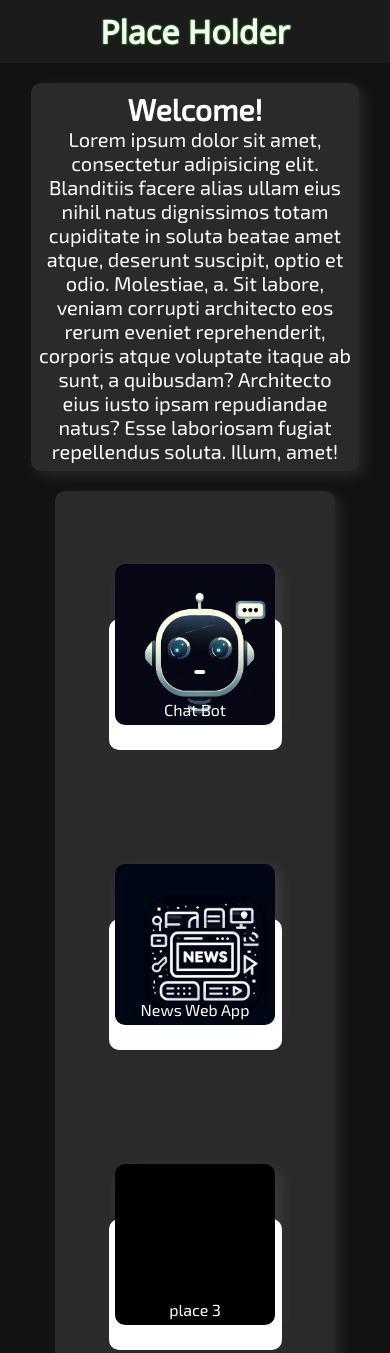
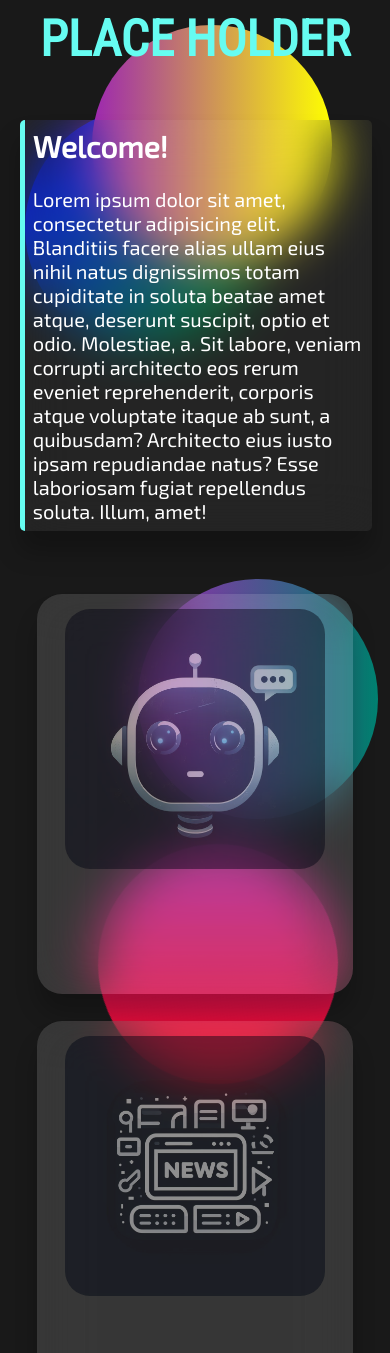
Before and after one commit to Aadit-Garg/Cyber-Scape, a website: page index.html in a window 390 px wide. Shown: the top 1353 px of the page. Drawn offline with Linux system fonts and the light colour scheme.

Commit message:
really pleasing design addons

```diff
--- a/index.html
+++ b/index.html
@@ -5,25 +5,21 @@
 	<meta charset="UTF-8" />
 	<meta name="viewport" content="width=device-width, initial-scale=1.0" />
 	<title>School Project</title>
-	<link rel="stylesheet" href="style.css" />
-</head>
-
-<head>
-	<meta charset="UTF-8" />
-	<meta name="viewport" content="width=device-width, initial-scale=1.0" />
-	<title>School Project</title>
-	<link rel="stylesheet" href="style.css" />
+	<link rel="stylesheet" href="try_new.css" />
 </head>
 
 <body>
+	<section class="section1"></section>
+	<section class="section2"></section>
+
 	<header>
-		<h1 class="head">Place Holder</h1>
+		<h1 class="head">PLACE HOLDER</h1>
 	</header>
-
 	<!-- To test and circulate data in between, modify as per required but the onClick statement is necessary -->
 
 	<div class="welcome_para">
 		<h2 class="para">Welcome!</h2>
+		<br>
 		<p class="para">
 			Lorem ipsum dolor sit amet, consectetur adipisicing elit. Blanditiis
 			facere alias ullam eius nihil natus dignissimos totam cupiditate in
@@ -35,26 +31,16 @@
 		</p>
 	</div>
 	<div class="maindiv">
-		<div class="childdiv1 child" onclick="window.location='bot.html';">
-			<div class="card">
-				<p>Lorem ipsum, dolor sit amet</p>
-			</div>
+		<div class="card">
+			<div class="child childdiv1"></div>
+		</div>
+		<div class="card">
+			<div class="child childdiv2"></div>
+		</div>
+		<div class="card">
+			<div class="child childdiv3"></div>
+		</div>
 
-			<p class="info">Chat Bot</p>
-
-		</div>
-		<div class="childdiv2 child" onclick="window.location='https://newsroom-inc.onrender.com/';">
-			<div class="card">Lorem ipsum dolor sit amet</div>
-			<p class="info">News Web App</p>
-
-
-		</div>
-		<div class="childdiv3 child">
-			<div class="card">Lorem ipsum dolor sit amet</div>
-
-			<p class="info">place 3</p>
-
-		</div>
 	</div>
 </body>
 
--- a/style.css
+++ b/style.css
@@ -155,12 +155,9 @@ a {
     .maindiv {
         flex-direction: column;
         width: 70%;
-        height: 900px;
+        height: 650px;
         margin-bottom: 20px;
         justify-content: space-around
     }
 
-    .maindiv:has(.child:hover) {
-        height: 1000px;
-    }
 }
--- /dev/null
+++ b/try_new.css
@@ -0,0 +1,287 @@
+@import url('https://fonts.googleapis.com/css2?family=Exo+2&family=Noto+Sans&display=swap');
+@import url('https://fonts.googleapis.com/css2?family=Fjalla+One&display=swap');
+@import url('https://fonts.googleapis.com/css2?family=Roboto+Condensed&display=swap');
+
+* {
+    margin: 0%;
+    padding: 0%;
+}
+
+body {
+    background-color: #191919;
+    /* background-color: #121321; */
+    color: white;
+    overflow-x: hidden;
+}
+
+header {
+    position: relative;
+    /* background-color: #1f2833; */
+    text-align: left;
+    padding: 10px;
+    font-family: "Roboto Condensed", 'Noto Sans', sans-serif;
+    font-size: 30px;
+}
+
+.head {
+    position: relative;
+    /* add glow effect */
+    text-shadow: 0 0 100px rgba(255, 255, 255, 0.1);
+    color: #66fcf1;
+    transition: 0.6s;
+    width: fit-content;
+    height: 70px;
+    margin: auto;
+    align-self: self-start;
+}
+
+.head:after {
+    content: '';
+    position: absolute;
+    width: 87%;
+    transform: scaleX(0);
+    height: 6px;
+    bottom: 0;
+    left: 0;
+    background-color: #66fcf1;
+    transform-origin: bottom right;
+    transition: transform 0.6s cubic-bezier(0.86, 0, 0.07, 1);
+}
+
+.head:after {
+    box-shadow: 5px 5px 10px #6ffff5;
+}
+
+
+.head:hover:after {
+    transform: scaleX(1);
+    transform-origin: bottom left;
+}
+
+.head:hover {
+    text-shadow: 2px 2px 50px #81fde2;
+}
+
+.welcome_para {
+    text-align: left;
+    padding: 2%;
+    margin-top: 30px;
+    margin-bottom: 30px;
+    margin-left: 20px;
+    margin-right: 20px;
+    /* width: 80%; */
+    font-size: 20px;
+    height: fit-content;
+    background-color: rgba(255, 255, 255, 0.05);
+    border-radius: 5px;
+    box-shadow: -15px -5px 20px -10px rgba(102, 252, 241, 0.6);
+    border-left: #66fcf1 solid 5px;
+    box-shadow: 0 20px 25px rgba(0, 0, 0, 0.25);
+    backdrop-filter: blur(25px);
+}
+
+.section1::before {
+    content: "";
+    position: absolute;
+    width: 240px;
+    height: 240px;
+    background: linear-gradient(130deg, blue, green);
+    border-radius: 50%;
+    top: -3%;
+    left: -10%;
+    animation: move 36s infinite ease-out;
+}
+
+.section2::after {
+    content: "";
+    position: absolute;
+    width: 240px;
+    height: 240px;
+    background: linear-gradient(90deg, #9c27b0, yellow);
+    border-radius: 50%;
+    top: 3%;
+    right: 15%;
+}
+
+
+.section2::before {
+    content: "";
+    position: absolute;
+    width: 240px;
+    height: 240px;
+    background: linear-gradient(130deg, #9c27b0, red);
+    border-radius: 50%;
+    top: 70%;
+    left: 25%;
+    animation: rotate 36s infinite linear;
+}
+
+@keyframes move {
+    0% {
+        left: -20%;
+        top: -3%;
+    }
+
+    10% {
+        top: 10%;
+    }
+
+    20% {
+        top: 15%;
+    }
+
+    30% {
+        top: 30%;
+    }
+
+    40% {
+        top: 32%;
+    }
+
+    50% {
+        top: 40%;
+    }
+
+    70% {
+        top: 60%;
+    }
+
+
+    100% {
+        left: 100%;
+        top: 70%;
+    }
+}
+
+@keyframes rotate {
+    0% {
+        transform: rotatez(0deg);
+    }
+
+    100% {
+        transform: rotatez(360deg);
+    }
+}
+
+/* make the section2 have smooth moving animation*/
+
+
+.section1::after {
+    content: "";
+    position: absolute;
+    width: 240px;
+    height: 240px;
+    background: linear-gradient(90deg, #9c27b0, #008170);
+    border-radius: 50%;
+    bottom: 3%;
+    right: 3%;
+}
+
+.para {
+    font-family: 'exo 2';
+}
+
+.maindiv {
+    /* position: relative; */
+    /* z-index: 0; */
+    text-align: center;
+    /* padding:; */
+    margin-top: 50px;
+    margin-left: auto;
+    margin-right: auto;
+    margin-bottom: 30%;
+    width: 100%;
+    height: 200px;
+    /* background-color: rgba(255, 255, 255, 0.05); */
+    border-radius: 10px;
+    /* box-shadow: 5px 5px 15px rgba(255, 255, 255, 0.1); */
+    font-family: 'exo 2';
+    display: flex;
+    transition: 0.3s;
+    justify-content: space-evenly
+}
+
+
+.card:hover {
+    opacity: 1;
+    box-shadow: 5px 5px 15px rgba(255, 255, 255, 0.3);
+}
+
+.childdiv1 {
+    background-image: url('bot.jpg');
+    background-size: 260px;
+}
+
+.childdiv2 {
+    background-image: url('news.jpg');
+    background-size: 260px;
+}
+
+a {
+    text-decoration: none;
+    padding: none;
+    margin: none;
+}
+
+
+.card {
+    position: relative;
+    display: flex;
+    opacity: 0.9;
+    /* align-items: center; */
+    justify-content: center;
+    width: 300px;
+    height: 400px;
+    background-color: rgba(255, 255, 255, 0.15);
+    border-radius: 25px;
+    box-shadow: 0 20px 25px rgba(0, 0, 0, 0.25);
+    backdrop-filter: blur(25px);
+    transition: 0.6s;
+}
+
+.child {
+    /* display: block; */
+    position: relative;
+    width: 260px;
+    height: 260px;
+    border-radius: 25px;
+    top: 15px;
+    opacity: 0.5;
+    transition: 0.3s;
+}
+
+.card:hover .child {
+    opacity: 1;
+}
+
+/* change the flex direction of main div when using a phone */
+@media screen and (max-width: 600px) {
+    .maindiv {
+        display: flex;
+        flex-direction: column;
+        width: 90%;
+        height: 80em;
+        margin-bottom: 20px;
+        justify-content: space-around;
+        align-items: center;
+    }
+
+    .card {
+        height: 400px;
+        width: 90%;
+    }
+
+    .welcome_para {
+        width: 85%;
+    }
+
+    .section2::before {
+        top: 100%;
+    }
+
+    @media screen and (max-width: 400px) {
+        .head {
+            font-size: 50px;
+        }
+    }
+}
```
